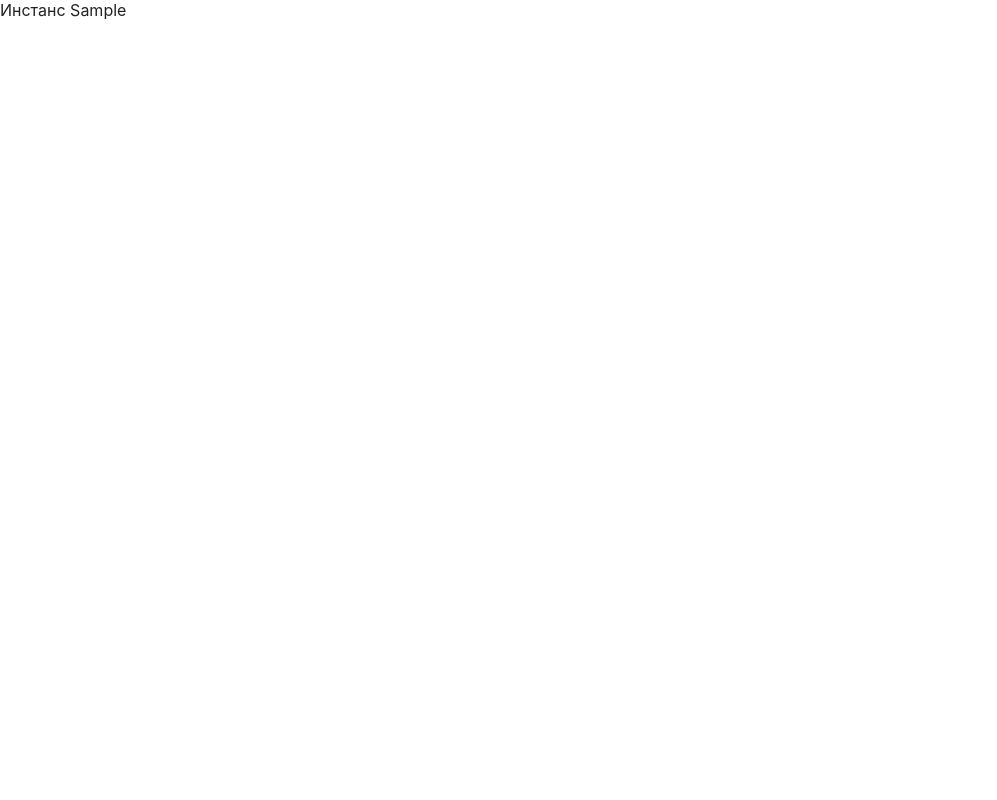
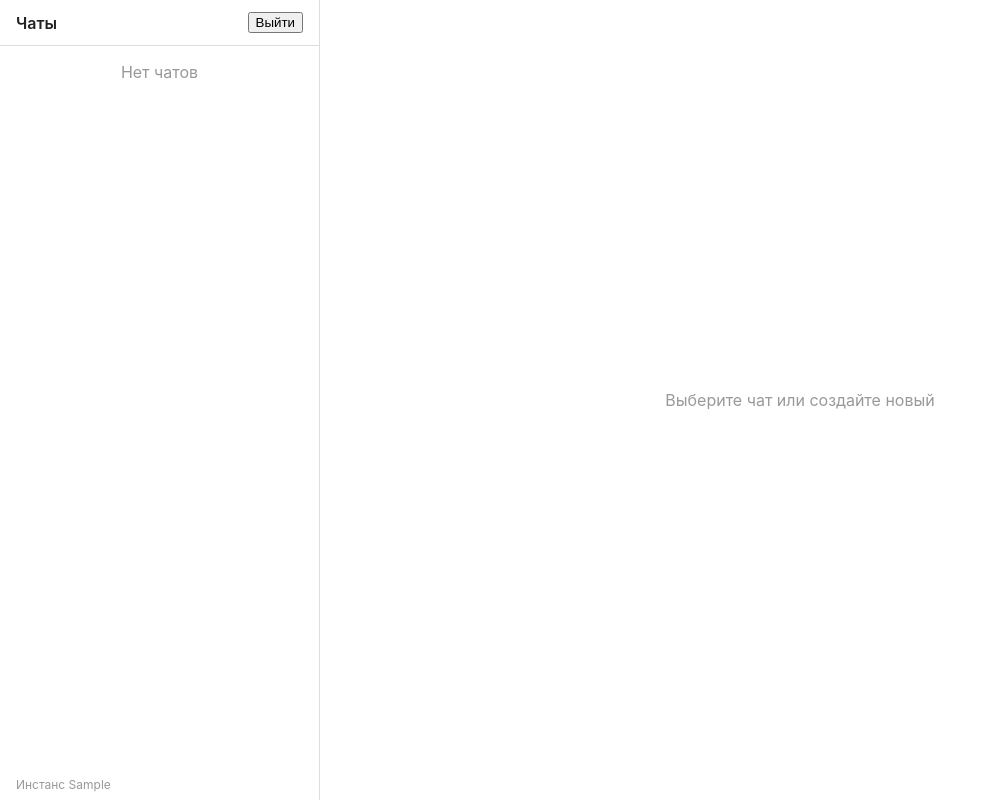
Before and after one commit to DmitryKalinin/green-api-test, a React (Vite) app: page / in a window 1280 px wide. Both pictures are taken after typing "Sample", "Sample123" into the empty fields and a click on the button "Войти". Shown: the whole page, without its empty margins (0-997 px from the left). Built offline with nearby package versions, Linux system fonts and the light colour scheme.

Commit message:
wip: basic layout sidebar + chat area
Co-Authored-By: Claude Opus 5.5 <noreply@anthropic.com>

```diff
--- a/src/App.tsx
+++ b/src/App.tsx
@@ -1,15 +1,21 @@
 import { useAppSelector } from './app/hooks'
+import { Layout } from './components/Layout'
 import { LoginPage } from './features/auth/LoginPage'
+import { ChatWindow } from './features/chat/ChatWindow'
+import { Sidebar } from './features/chats/Sidebar'
 
 function App() {
-  const credentials = useAppSelector((state) => state.auth.credentials)
+  const isAuthorized = useAppSelector((state) => state.auth.credentials !== null)
 
-  if (!credentials) {
+  if (!isAuthorized) {
     return <LoginPage />
   }
 
-  // TODO: чат
-  return <div>Инстанс {credentials.idInstance}</div>
+  return (
+    <Layout sidebar={<Sidebar />}>
+      <ChatWindow />
+    </Layout>
+  )
 }
 
 export default App
--- /dev/null
+++ b/src/components/Layout.module.css
@@ -0,0 +1,17 @@
+.layout {
+  display: flex;
+  height: 100vh;
+}
+
+.sidebar {
+  width: 320px;
+  border-right: 1px solid #ddd;
+  display: flex;
+  flex-direction: column;
+}
+
+.main {
+  flex: 1;
+  display: flex;
+  flex-direction: column;
+}
--- /dev/null
+++ b/src/components/Layout.tsx
@@ -0,0 +1,16 @@
+import type { ReactNode } from 'react'
+import styles from './Layout.module.css'
+
+interface Props {
+  sidebar: ReactNode
+  children: ReactNode
+}
+
+export function Layout({ sidebar, children }: Props) {
+  return (
+    <div className={styles.layout}>
+      <aside className={styles.sidebar}>{sidebar}</aside>
+      <main className={styles.main}>{children}</main>
+    </div>
+  )
+}
--- /dev/null
+++ b/src/features/chat/ChatWindow.module.css
@@ -0,0 +1,4 @@
+.placeholder {
+  margin: auto;
+  color: #999;
+}
--- /dev/null
+++ b/src/features/chat/ChatWindow.tsx
@@ -0,0 +1,5 @@
+import styles from './ChatWindow.module.css'
+
+export function ChatWindow() {
+  return <div className={styles.placeholder}>Выберите чат или создайте новый</div>
+}
--- /dev/null
+++ b/src/features/chats/Sidebar.module.css
@@ -0,0 +1,24 @@
+.header {
+  display: flex;
+  justify-content: space-between;
+  align-items: center;
+  padding: 12px 16px;
+  font-weight: 600;
+  border-bottom: 1px solid #ddd;
+}
+
+.list {
+  flex: 1;
+  overflow-y: auto;
+}
+
+.empty {
+  text-align: center;
+  color: #999;
+}
+
+.footer {
+  padding: 8px 16px;
+  font-size: 12px;
+  color: #999;
+}
--- /dev/null
+++ b/src/features/chats/Sidebar.tsx
@@ -0,0 +1,22 @@
+import { useAppDispatch, useAppSelector } from '../../app/hooks'
+import { logout } from '../auth/authSlice'
+import styles from './Sidebar.module.css'
+
+export function Sidebar() {
+  const dispatch = useAppDispatch()
+  const idInstance = useAppSelector((state) => state.auth.credentials?.idInstance)
+
+  return (
+    <>
+      <header className={styles.header}>
+        <span>Чаты</span>
+        <button onClick={() => dispatch(logout())}>Выйти</button>
+      </header>
+      <div className={styles.list}>
+        {/* TODO: список чатов */}
+        <p className={styles.empty}>Нет чатов</p>
+      </div>
+      <footer className={styles.footer}>Инстанс {idInstance}</footer>
+    </>
+  )
+}
```
